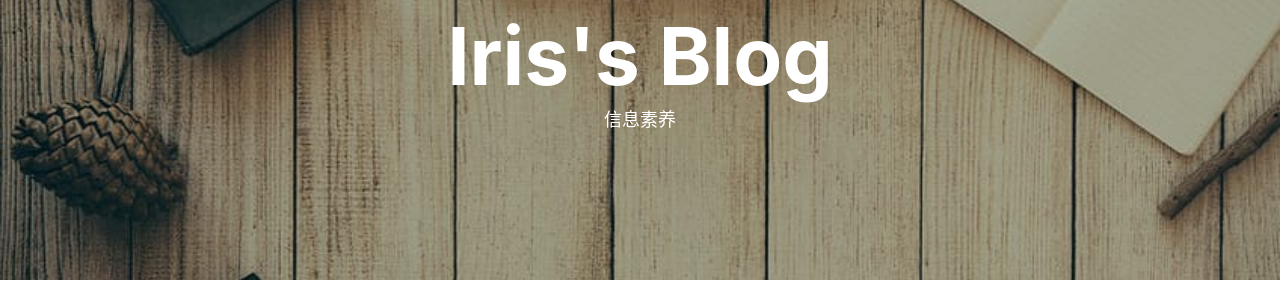
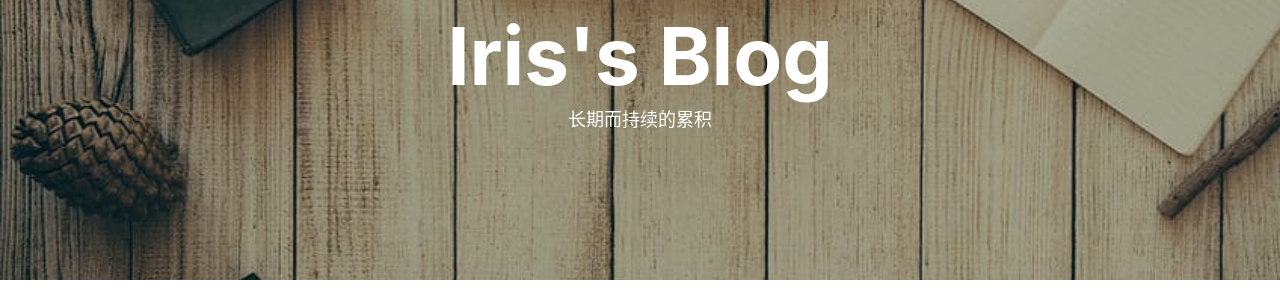
Before and after one commit to njfulib/njfulib.github.io, a Jekyll site: the page built from index.html, in a window 1280 px wide. Shown: the part 138-438 px from the top of the page. Built offline with Jekyll 4.4.1, drawn with Linux system fonts in a browser that asks for light colours; nearby versions of some CDN libraries; the list of posts is cut into pages by our own code; comment, search, counter and statistics services are not loaded.

Commit message:
Update index.html

```diff
--- a/index.html
+++ b/index.html
@@ -1,6 +1,6 @@
 ---
 layout: page
-description: "信息素养"
+description: "长期而持续的累积"
 ---
 
 {% for post in paginator.posts %}
```
